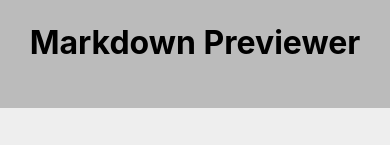
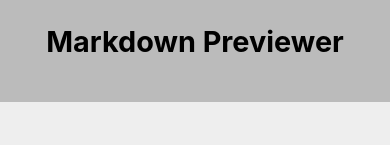
Before and after one commit to hajczek/markdown-previewer, a React (Create React App) app: page / in a window 390 px wide. Shown: the top 145 px of the page. Built offline with nearby package versions, Linux system fonts and the light colour scheme.

Commit message:
Add css for responsive

```diff
--- a/src/assets/css/styles.css
+++ b/src/assets/css/styles.css
@@ -1,5 +1,9 @@
 #root {
   background-color: #eee;
+}
+
+.App {
+  width: 100%;
 }
 
 .content {
@@ -7,6 +11,16 @@
   flex-direction: row;
   justify-content: center;
   height: 100vh;
+}
+
+.header {
+  padding: 25px 0;
+  background-color: #bbb;
+}
+
+.header h1 {
+  text-align: center;
+  margin-top: 0;
 }
 
 #preview {
@@ -27,11 +41,29 @@
   width: 100%;
 }
 
-.header {
-  padding: 25px 0;
-  background-color: #bbb;
+@media screen and (max-width: 1000px) {
+  .content {
+    flex-direction: column;
+    height: auto;
+    width: 100%;
+  }
+
+  .header h1 {
+    font-size: 1.8rem;
+  }
+
+  #preview {
+    width: 90%;
+    height: auto;
+    padding: 5%;
+  }
+
+  .textA {
+    width: 90%;
+    padding: 5%;
+  }
+
+  img {
+    width: 100%;
+  }
 }
-.header h1 {
-  text-align: center;
-  margin-top: 0;
-}
```
